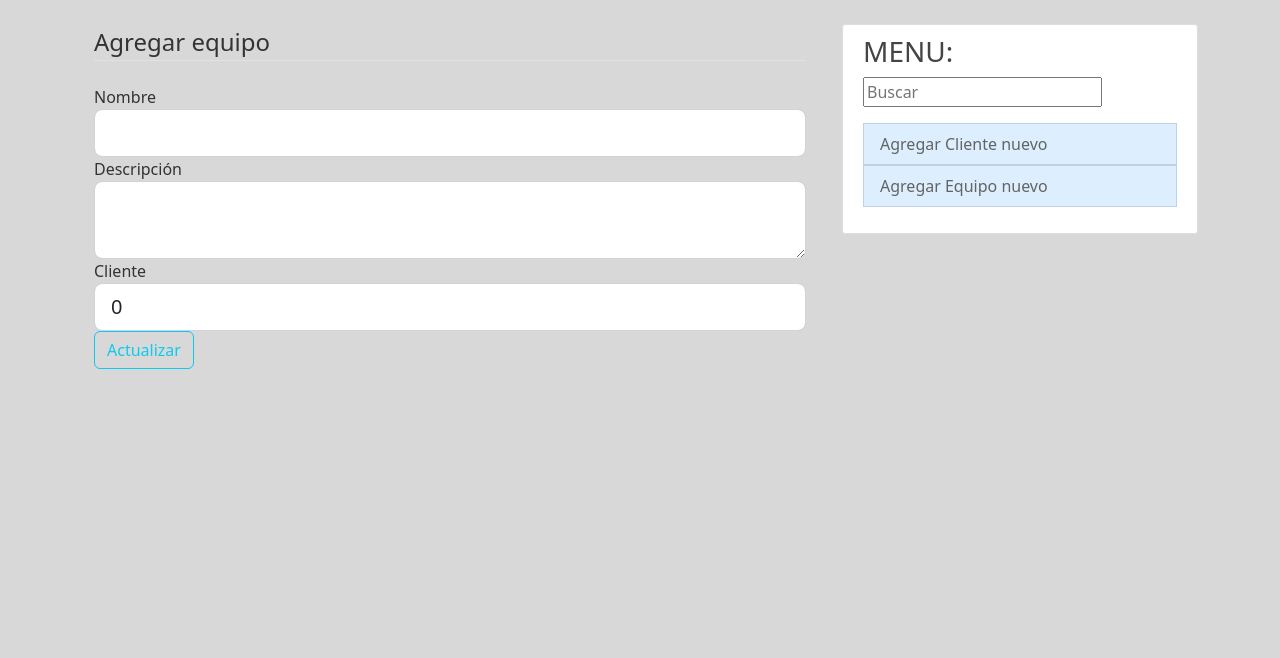
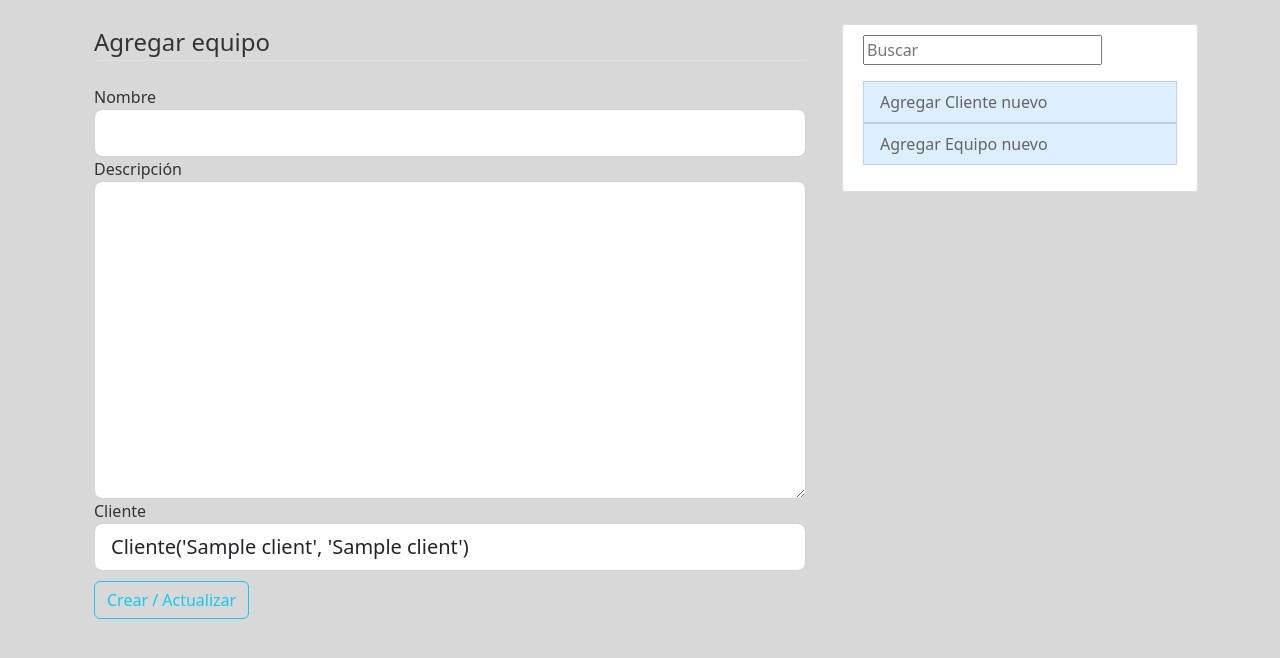
Before and after one commit to aeffekt/TSEG, a Flask app: page /add_equipment/0 in a window 1280 px wide. Shown: the part 56-714 px from the top of the page. Run offline with Flask 2, Linux system fonts and the light colour scheme; a user stored in the database is signed in; tables that the repository leaves empty hold one stand-in row (values such as "Sample post"); some libraries are stand-ins or nearby versions.

Commit message:
Add files via upload

```diff
--- a/tseg/clients/forms.py
+++ b/tseg/clients/forms.py
@@ -1,9 +1,10 @@
 from flask_wtf import FlaskForm
-from wtforms import StringField, SubmitField
+from wtforms import StringField, SubmitField, TextAreaField
 from wtforms.validators import DataRequired
 
 class ClientForm(FlaskForm):
 	client_name = StringField('Nombre', validators=[DataRequired()], render_kw={'autofocus': True})
 	business_name = StringField('Razón social')
 	contact = StringField('Contacto', validators=[DataRequired()])
+	comments = TextAreaField('Comentarios')
 	submit = SubmitField('Agregar')
--- a/tseg/clients/routes.py
+++ b/tseg/clients/routes.py
@@ -31,6 +31,7 @@ def add_client():
 		client = Client(client_name=form.client_name.data,
 						business_name=form.business_name.data,
 						contact=form.contact.data,
+						comments=form.comments.data,
 						author_cl=current_user)
 		db.session.add(client)
 		db.session.commit()
@@ -49,6 +50,7 @@ def update_client(client_id):
 		client.client_name = form.client_name.data
 		client.business_name = form.business_name.data
 		client.contact = form.contact.data
+		client.comments = form.comments.data
 		db.session.commit()
 		flash("El cliente ha sido editado con éxito", 'success')
 		return redirect(url_for('clients.client', client_id=client.id))
@@ -56,6 +58,7 @@ def update_client(client_id):
 		form.client_name.data = client.client_name
 		form.business_name.data = client.business_name
 		form.contact.data = client.contact
+		form.comments.data = client.comments
 	return render_template('create_client.html',title='Editar cliente',
 												form=form,
 												legend="Editar cliente")
@@ -77,4 +80,4 @@ def client_equipments(client_name):
 	equipments = Equipment.query.filter_by(owner=client)\
 					.order_by(Equipment.last_modified.desc())\
 					.paginate(page=page, per_page=5)
-	return render_template('client_equipments.html', equipments=equipments, client=client)
+	return render_template('client_equipments.html', title=client.client_name, equipments=equipments, client=client)
--- a/tseg/equipments/forms.py
+++ b/tseg/equipments/forms.py
@@ -1,9 +1,9 @@
 from flask_wtf import FlaskForm
-from wtforms import StringField, SubmitField, TextAreaField
+from wtforms import StringField, SubmitField, TextAreaField, SelectField
 from wtforms.validators import DataRequired
 
 class EquipmentForm(FlaskForm):
 	title = StringField('Nombre', validators=[DataRequired()])
 	content = TextAreaField('Descripción')
-	owner = StringField('Cliente', validators=[DataRequired()])
+	owner = SelectField('Cliente', choices=[], coerce=str, validate_choice=False, validators=[DataRequired()])
 	submit = SubmitField('Agregar')
--- a/tseg/equipments/routes.py
+++ b/tseg/equipments/routes.py
@@ -1,8 +1,9 @@
 from flask import render_template, request, Blueprint, flash, redirect, url_for
 from flask_login import current_user, login_required
-from tseg.models import Equipment
+from tseg.models import Equipment, Client
 from tseg.equipments.forms import EquipmentForm
 from tseg import db
+import re
 
 
 equipments = Blueprint('equipments', __name__)
@@ -24,21 +25,26 @@ def equipment(equipment_id):
 											equipment=equipment,
 											legend="Ver Equipo")
 
-@equipments.route("/add_equipment/<string:client_name>", methods=['GET','POST'] )
+@equipments.route("/add_equipment/<string:client_id>", methods=['GET','POST'] )
 @login_required
-def add_equipment(client_name):
+def add_equipment(client_id):
 	form = EquipmentForm()
 	if form.validate_on_submit():
+		client_name, business_name = re.findall(r"'(.*?)'", form.owner.data) #obtiene nombre y business del str
+		# con esos datos busca en DB para obtener el id
+		client = Client.query.filter_by(client_name=client_name, business_name=business_name).first()
 		equipment = Equipment(title=form.title.data,
 							content=form.content.data,
 							author_eq=current_user,
-							client_name=form.owner.data)
+							client_id=client.id)
 		db.session.add(equipment)
 		db.session.commit()
 		flash('Equipo agregado!', 'success')
-		return redirect(url_for('equipments.all_equipments'))
+		return redirect(url_for('equipments.equipment', equipment_id=equipment.id))
 	elif request.method == 'GET':
-			form.owner.data = client_name
+		form.owner.choices = Client.query.all()
+		form.owner.default = Client.query.filter_by(id=client_id).first()
+		form.process() # CARGA EL VALOR 'DEFAULT' EN SELECT
 	return render_template('create_equipment.html', title='Agregar equipo',
 												form=form,
 												legend="Agregar equipo")
@@ -52,14 +58,19 @@ def update_equipment(equipment_id):
 	if form.validate_on_submit():
 		equipment.title = form.title.data
 		equipment.content = form.content.data
-		equipment.client_id = form.owner.data
+		client_name, business_name = re.findall(r"'(.*?)'", form.owner.data)
+		client = Client.query.filter_by(client_name=client_name, business_name=business_name).first()
+		equipment.client_id = client.id
 		db.session.commit()
-		flash("El equipmente ha sido editado con éxito", 'success')
+		flash("El equipo ha sido editado con éxito", 'success')
 		return redirect(url_for('equipments.equipment', equipment_id=equipment.id))
 	elif request.method == 'GET':
+		client = Client.query.filter_by(id=equipment.client_id).first()
+		form.owner.choices = Client.query.all()
+		form.owner.default = Client.query.filter_by(id=client.id).first()
+		form.process()
 		form.title.data = equipment.title
 		form.content.data = equipment.content
-		form.owner.data = equipment.owner
 	return render_template('create_equipment.html',title='Editar equipo',
 												form=form,
 												legend="Editar equipo")
--- a/tseg/models.py
+++ b/tseg/models.py
@@ -68,6 +68,7 @@ class Client(db.Model):
 	client_name = db.Column(db.String(150), unique=False, nullable=False)
 	business_name = db.Column(db.String(150), unique=False, nullable=False)
 	contact = db.Column(db.String(250), unique=False, nullable=False)
+	comments = db.Column(db.Text)
 	user_id = db.Column(db.Integer, db.ForeignKey('user.id'), nullable=False)
 	equipments = db.relationship('Equipment', backref='owner', lazy=True)
 
--- a/tseg/static/estilo.css
+++ b/tseg/static/estilo.css
@@ -113,3 +113,7 @@ a.article-title:hover {
   background-color: #d1ecf1;
   border-color: #bee5eb;
 }
+
+.btn {
+  margin-top: 10px;
+}
--- a/tseg/templates/all_clients.html
+++ b/tseg/templates/all_clients.html
@@ -9,9 +9,7 @@
             	<h4 class="article-title" href=""> {{ client.business_name }}</h4>
             	<p class="article-content">Contacto: {{ client.contact }}</p>
                 <a class="btn btn-secondary btn-sm mt-1 mb-1" href="{{ url_for('clients.client_equipments', client_name=client.client_name) }}">VER EQUIPOS</a>
-                <a class="btn btn-secondary btn-sm mt-1 mb-1" href="{{ url_for('equipments.add_equipment', client_name=client.client_name) }}">Agregar Equipo</a>
-                <a class="btn btn-secondary btn-sm mt-1 mb-1" href="{{ url_for('posts.new_post', parent_name='client', parent_id=client.id) }}">Comentar</a>
-
+                <a class="btn btn-secondary btn-sm mt-1 mb-1" href="{{ url_for('equipments.add_equipment', client_id = client.id) }}">Crear Equipo</a>
           </div>
         </article>
     {% endfor %}
--- a/tseg/templates/client.html
+++ b/tseg/templates/client.html
@@ -4,13 +4,15 @@
       	<div class="media-body">
         	<div class="article-metadata">
               <div>
-                  <a class="btn btn-secondary btn-sm mt-1 mb-1" href="{{ url_for('clients.update_client', client_id=client.id) }}">Editar cliente</a>
-                  <button type="button" class="btn btn-danger btn-sm m-1" data-toggle="modal" data-target="#deleteModal">Eliminar cliente</button>
+                  <a class="btn btn-secondary btn-sm mt-1 mb-1" href="{{ url_for('clients.update_client', client_id=client.id) }}">Editar</a>
+                  <button type="button" class="btn btn-danger btn-sm m-1" data-toggle="modal" data-target="#deleteModal">Eliminar</button>
               </div>
         	</div>
         	<h2 class="aticle-title">{{ client.client_name }}</h2>
         	<p class="article-content">{{ client.business_name }}</p>
           <p class="article-content">{{ client.contact }}</p>
+          <p class="article-content">{{ client.comments }}</p>
+          <a class="btn btn-secondary btn-sm mt-1 mb-1" href="{{ url_for('equipments.add_equipment', client_name=client.client_name, client_id=client.id) }}">Agregar Equipo a este cliente</a>
       </div>
     </article>
      <!-- Modal -->
--- a/tseg/templates/client_equipments.html
+++ b/tseg/templates/client_equipments.html
@@ -6,10 +6,11 @@
           	<div class="media-body">
             	<div class="article-metadata">
               		<a class="mr-2" href="{{ url_for('clients.client_equipments', client_name=equipment.owner.client_name) }}">{{ equipment.owner.client_name }}</a>
-              		<small class="text-muted">{{ equipment.last_modified.strftime('%Y-%m-%d') }}</small>
+              		<small class="text-muted">{{ equipment.last_modified.strftime('%d-%m-%Y') }}</small>
             	</div>
             	<h2><a class="article-title" href="{{ url_for('equipments.equipment', equipment_id=equipment.id) }}">{{ equipment.title }}</a></h2>
             	<p class="article-content">{{ equipment.content }}</p>
+                <a class="btn btn-secondary btn-sm mt-1 mb-1" href="{{ url_for('equipments.update_equipment', equipment_id=equipment.id, client_id=equipment.owner) }}">Editar equipo</a>
           </div>
         </article>
     {% endfor %}
--- a/tseg/templates/create_equipment.html
+++ b/tseg/templates/create_equipment.html
@@ -6,9 +6,7 @@
 			<fieldset class="form-group">
 				<legend class="border-bottom mb-4">{{ legend }}</legend>
 				<div class="form-group" autofocus>
-					<!-- boottrap  -->
 					{{ form.title.label(class="form-control-label") }}
-					<!-- errores de entrada  -->
 					{% if form.title.errors %}
 						{{ form.title(class="form-control form-control-lg is-invalid") }}
 						<div class="invalid-feedback">
@@ -32,13 +30,11 @@
 							{% endfor %}
 						</div>
 					{% else %}
-						{{ form.content(class="form-control form-control-lg") }}
+						{{ form.content(class="form-control form-control-lg", rows='10') }}
 					{% endif %}
 				</div>
 				<div class="form-group">
-					<!-- boottrap  -->
 					{{ form.owner.label(class="form-control-label") }}
-					<!-- errores de entrada  -->
 					{% if form.owner.errors %}
 						{{ form.owner(class="form-control form-control-lg is-invalid") }}
 						<div class="invalid-feedback">
@@ -54,7 +50,7 @@
 			</fieldset>
 			<div class="form-group">
 				<!-- boottrap for the submit button  -->
-				{{ form.submit(class="btn btn-outline-info", value="Actualizar") }}
+				{{ form.submit(class="btn btn-outline-info", value="Crear / Actualizar") }}
 			</div>
 		</form>
 	</div>
--- a/tseg/templates/equipment.html
+++ b/tseg/templates/equipment.html
@@ -4,7 +4,7 @@
         <div class="media-body">
             <div class="article-metadata">
               <div>
-                  <a class="btn btn-secondary btn-sm mt-1 mb-1" href="{{ url_for('equipments.update_equipment', equipment_id=equipment.id) }}">Editar equipo</a>
+                  <a class="btn btn-secondary btn-sm mt-1 mb-1" href="{{ url_for('equipments.update_equipment', equipment_id=equipment.id, client_id=equipment.owner) }}">Editar equipo</a>
                   <button type="button" class="btn btn-danger btn-sm m-1" data-toggle="modal" data-target="#deleteModal">Eliminar equipo</button>
               </div>
             </div>
--- a/tseg/templates/layout.html
+++ b/tseg/templates/layout.html
@@ -66,13 +66,13 @@
 		        <div class="col-md-4">
 		        	<div class="sticky-top">
 		          		<div class="content-section">
-		          			<h3>MENU: </h3><input type="text" id="buscar" placeholder="Buscar"></input>
+		          			<input type="text" id="buscar" placeholder="Buscar"></input>
 		          			{% if current_user.is_authenticated %}
 			            		<p class='text-muted'>
 					              	<ul class="list-group">
 					              		<a class="nav-item nav-link" href="{{ url_for('clients.add_client') }}">
 					                	<li class="list-group-item list-group-item-light", style="background-color: #DDEFFF;">Agregar Cliente nuevo</li></a>
-					              		<a class="nav-item nav-link" href="{{ url_for('equipments.add_equipment', client_name='nombre') }}">
+					              		<a class="nav-item nav-link" href="{{ url_for('equipments.add_equipment', client_id=0) }}">
 					                	<li class="list-group-item list-group-item-light", style="background-color: #DDEFFF;">Agregar Equipo nuevo</li></a>
 					              	</ul>
 			            		</p>
--- a/tseg/templates/login.html
+++ b/tseg/templates/login.html
@@ -50,7 +50,6 @@
 					<a href="{{ url_for('users.reset_request') }}">¿Olvido su contraseña?</a>
 				</small>
 			</div>
-
 		</form>
 	</div>
 	<div class="border-top pt-3">
--- a/tseg/templates/main.html
+++ b/tseg/templates/main.html
@@ -1,10 +1,10 @@
 {% extends "layout.html" %}
 {% block content %}
     <div class='content-section'>
-        <h1 class="aticle-title mb-5">Bienvenido al programa de seguimiento de equipos de L.I.E. S.R.L.</h1>
+        <h7>L.I.E. S.R.L.</h7>
+        <h3 class="aticle-title mb-5">Bienvenido al programa de seguimiento de equipos TSEG</h3>
         <div class="article-content mt-5">
-            <h4><p>Cada usuario debe crear una cuenta usando: Nombre, Mail y Contraseña.</p></h4>
-            <p>Con ello podrá crear nuevos equipos, asociarlos a clientes, hacer búsquedas por palabras clave, y dejar registrado cada cambio añadiendo comentarios a cada elemento.</p>
+            <p>Después de crear una cuenta, podrá usar la aplicación con un usuario registrado. Esto le dará acceso a: crear nuevos equipos, asociarlos con el cliente dueño del mismo, hacer búsquedas por palabras clave (canal, núm de serie, etc), dejar registrado cada cambio añadiendo comentarios a cada elemento.</p>
             {% if not current_user.is_authenticated %}
                 <a class="btn btn-secondary btn-sm mt-1 mb-1" href="{{ url_for('users.login') }}">Iniciar sesión</a>
             {%endif%}
```
Also changed, not shown: tseg/templates/all_equipments.html (+5 -4 lines), tseg/templates/create_client.html (+15 -1 lines), tseg/db_tseg.db.
